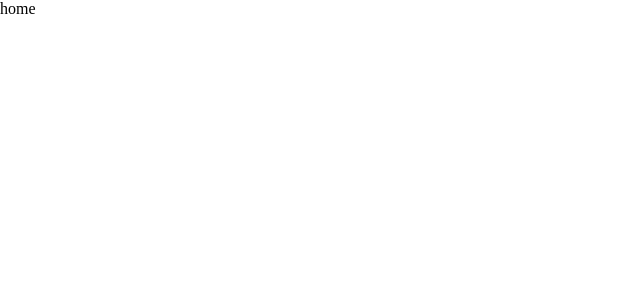
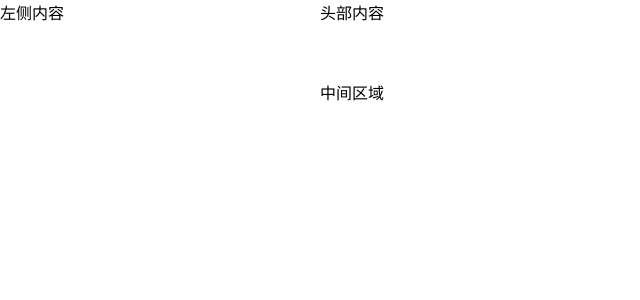
Before and after one commit to zhangchen661618/myhematotiao, a Vue app: page /login#/home in a window 1280 px wide. Shown: the top 300 px of the page, without its empty margins (0-640 px from the left). Built offline with nearby package versions, Linux system fonts and the light colour scheme.

Commit message:
home主页模块-主页布局

```diff
--- a/src/views/home/index.vue
+++ b/src/views/home/index.vue
@@ -1,7 +1,18 @@
 <template>
-  <div>
-      home
-  </div>
+  <!-- 最外层容器 -->
+  <el-container>
+    <!-- 侧边栏容器 -->
+    <el-aside>
+      左侧内容
+    </el-aside>
+    <!-- 嵌套大容器 -->
+    <el-container>
+      <!-- 头部内容 -->
+      <el-header>头部内容</el-header>
+      <!-- 中间内容 -->
+      <el-main>中间区域</el-main>
+    </el-container>
+  </el-container>
 </template>
 
 <script>
```
